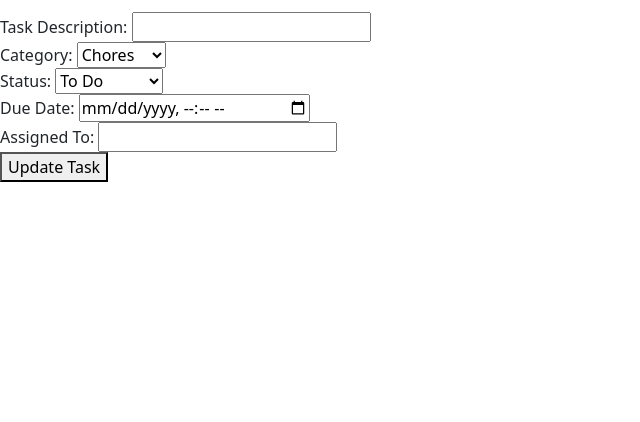
After one commit to Edite10/Parents_todo_list, a Django app: template todo/templates/todo/update_todo.html in a window 1280 px wide. The commit adds this page. Shown: the part 235-657 px from the top of the page, without its empty margins (0-640 px from the left). Run offline with Django 4.2, Linux system fonts and the light colour scheme; the template is opened without the code that fills it, so the values that code supplies are empty.

Commit message:
Added: Update Function and associated files

```diff
--- /dev/null
+++ b/todo/templates/todo/update_todo.html
@@ -0,0 +1,37 @@
+{% extends 'base.html' %}
+
+{% block title %}Parents ToDO Update Item Page{% endblock title %}
+{% block description %}Parents ToDO Update Item Page{% endblock description %}
+{% block keywords %}Parents, ToDo, Update{% endblock keywords %}
+{% block content %}
+{% load static %}
+
+<form method="POST">
+    {% csrf_token %}
+    <label for="text">Task Description:</label>
+    <input type="text" id="text" name="text" value="{{ task.text }}" required><br>
+
+    <label for="category">Category:</label>
+    <select id="category" name="category" required>
+        <option value="CHORES" {% if task.category == "CHORES" %}selected{% endif %}>Chores</option>
+        <option value="KIDS" {% if task.category == "KIDS" %}selected{% endif %}>Kids</option>
+        <option value="ERRANDS" {% if task.category == "ERRANDS" %}selected{% endif %}>Errands</option>
+        <option value="SELF_CARE" {% if task.category == "SELF_CARE" %}selected{% endif %}>Self-Care</option>
+    </select><br>
+
+    <label for="status">Status:</label>
+    <select id="status" name="status">
+        <option value="TODO" {% if task.status == "TODO" %}selected{% endif %}>To Do</option>
+        <option value="IN_PROGRESS" {% if task.status == "IN_PROGRESS" %}selected{% endif %}>In Progress</option>
+        <option value="DONE" {% if task.status == "DONE" %}selected{% endif %}>Done</option>
+    </select><br>
+
+    <label for="due_date">Due Date:</label>
+    <input type="datetime-local" id="due_date" name="due_date" value="{{ task.due_date|date:'Y-m-d\\TH:i' }}"><br>
+
+    <label for="assigned_to">Assigned To:</label>
+    <input type="text" id="assigned_to" name="assigned_to" value="{{ task.assigned_to }}"><br>
+
+    <button type="submit">Update Task</button>
+</form>
+{% endblock content %}
--- a/todo/urls.py
+++ b/todo/urls.py
@@ -3,7 +3,8 @@ from django.contrib.auth import views as auth_views
 from . import views
 
 urlpatterns = [
-    path('login/', auth_views.LoginView.as_view(template_name="todo/login.html"), name='login'),
+    path('login/', auth_views.LoginView.as_view(
+        template_name="todo/login.html"), name='login'),
     path('logout/', auth_views.LogoutView.as_view(), name='logout'),
     path('signup/', views.signup, name='signup'),
 ]
@@ -15,4 +16,7 @@ urlpatterns = [
     path("create/",
          views.create_todo,
          name='create_todo'),
+    path("update/<int:task_id>/",
+         views.update_todo,
+         name="update_todo"),
 ]
```
Also changed, not shown: todo/templates/todo/create_todo.html (+10 -0 lines), todo/views.py (+21 -1 lines).
